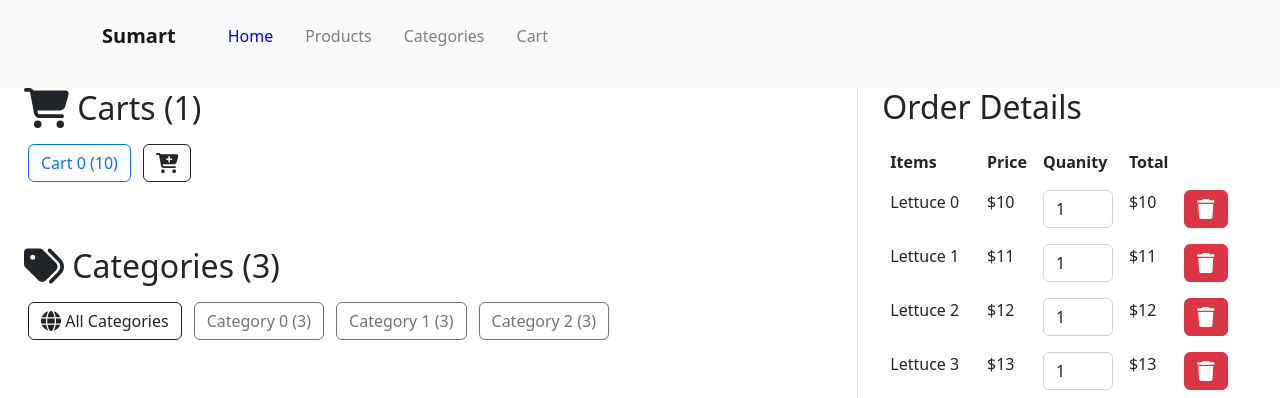
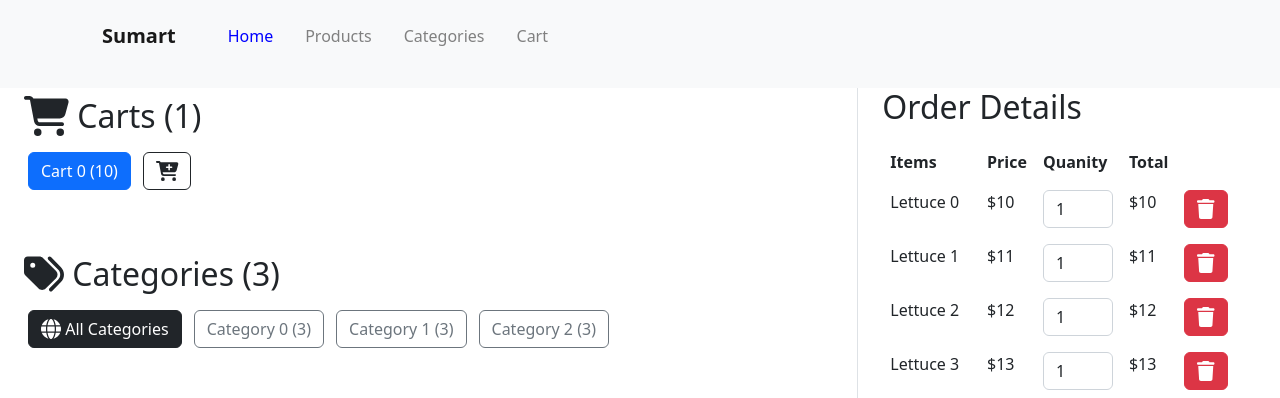
Before and after one commit to Maiiakal/supermarket-pos-system, a React (Create React App) app: page / in a window 1280 px wide. Shown: the top 398 px of the page. Built offline with nearby package versions, Linux system fonts and the light colour scheme.

Commit message:
fixing toggle buttons in cart page

```diff
--- a/src/features/cart/components/CartList.jsx
+++ b/src/features/cart/components/CartList.jsx
@@ -10,7 +10,7 @@ const cart = OrderGenerator(1)
 
 export function CartList() {
   return (
-    <div className="mb-5 ms-4">
+    <div className="mt-2 mb-5 ms-4">
       <h2 className="mb-3"><FontAwesomeIcon icon={faCartShopping} size="lg" /> Carts {'(' + cart.length + ') '}
 
       </h2>
@@ -18,10 +18,10 @@ export function CartList() {
         <ToggleButtonGroup type="radio" name="carts" defaultValue={0}>
           {cart.map((cart) => (
             <ToggleButton
-              id={10}
+              id={`cart-${cart.id}`}
               className="me-2 ms-1 mb-3 rounded-2"
               variant="outline-primary"
-              value={10}
+              value={cart.id}
             >
               {'Cart ' + cart.id} {' (' + cart.items.length + ')'}
             </ToggleButton>
--- a/src/features/cart/components/CategoryList.jsx
+++ b/src/features/cart/components/CategoryList.jsx
@@ -19,10 +19,10 @@ export function CategoryList() {
       <div className="cartList-view">
         <ToggleButtonGroup type="radio" name="categories" defaultValue={-1}>
           <ToggleButton
-            id="-1"
+            id='cartegory-all'
             className="me-2 ms-1 mb-3 rounded-2"
             variant="outline-dark"
-            value="-1"
+            value={-1}
             onClick={(e) => {
               // show all list
             }}
@@ -31,7 +31,7 @@ export function CategoryList() {
           </ToggleButton>
           {categoryList.map((category) => (
             <ToggleButton
-              id={category.id}
+              id={`category-${category.id}`}
               className="me-2 ms-1 mb-3 rounded-2"
               variant="outline-secondary"
               value={category.id}
```
